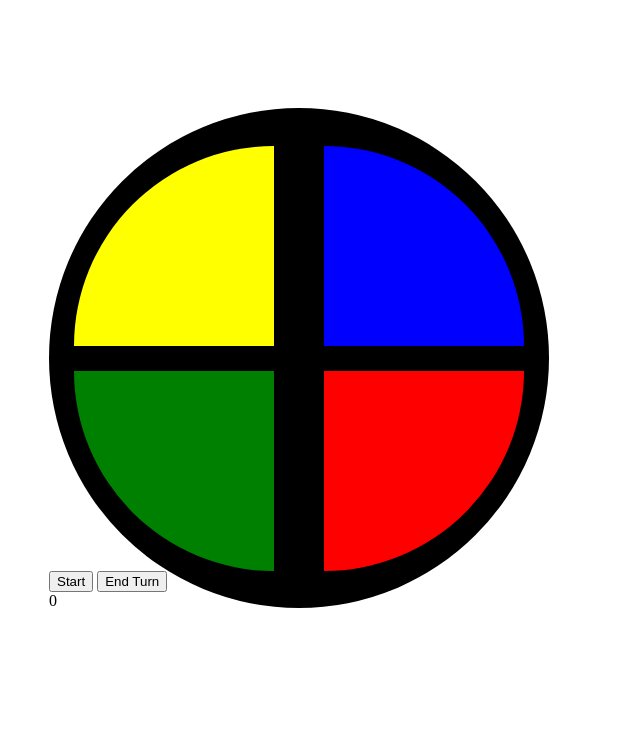
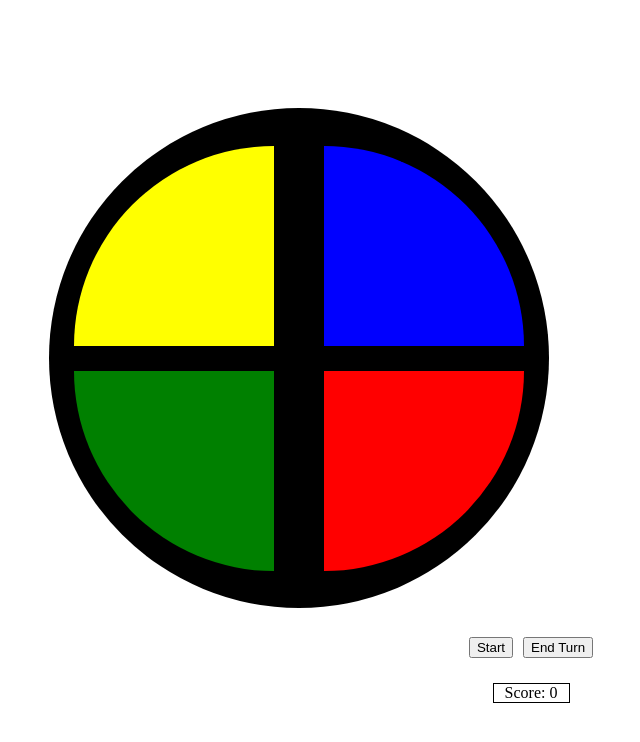
Before and after one commit to codenamequet/simon, a plain HTML site: page index.html in a window 1280 px wide. Shown: the whole page, without its empty margins (109-749 px from the left). Drawn offline with Linux system fonts and the light colour scheme.

Commit message:
new end turn button, scoreboard, and worked on playLastSequence function

```diff
--- a/index.html
+++ b/index.html
@@ -15,10 +15,14 @@
         <section class="red main-buttons"></section>
         <section class="yellow main-buttons"></section>
         <section class="green main-buttons"></section>
-    <button class="start-button">Start</button>
-    <button class="compare-button">End Turn</button>
-    <section class="score">0</section>
     </main>
+    <section class="other">
+        <button class="start-button">Start</button>
+        <button class="compare-button">End Turn</button>
+    </section>
+    <section class="score-board">
+        <section class="score">Score: 0</section>
+    </section>
 
 <script src="script.js"></script>
 </body>
--- a/script.js
+++ b/script.js
@@ -101,11 +101,11 @@ function clickListener() {
 
 clickListener()
 
-// return the last lightSequence
+//return the last lightSequence
 function playLastSequence() {
     for (i = 0; i < game.lightSequence.length; i++) {
-        var reLight = game.lightSequence[i]
-        console.log('this is reLight' + game.lightSequence[i])
+        // var reLight = game.lightSequence[i]
+        // console.log('this is reLight' + game.lightSequence[i])
         var colors = {
              blue: blueButton,
              red:redButton,
@@ -114,19 +114,35 @@ function playLastSequence() {
         }
         //only replays the last light
         function lightUp () {
-            setTimeout(function() {colors[game.lightSequence[0]].style.opacity = '0.5'}, i * 500)
-            setTimeout(function() {colors[game.lightSequence[1]].style.opacity = '0.5'}, i * 500)
-            setTimeout(function() {colors[game.lightSequence[3]].style.opacity = '0.5'}, i * 500)
-            setTimeout(function() {colors[game.lightSequence[2]].style.opacity = '0.5'}, i * 500)
+            setTimeout(function() {colors[game.lightSequence[i]].style.opacity = '0.5'}, i * 1000)
         // colors[game.lightSequence[i]].style.opacity = '0.5'
         }
         lightUp()
-        console.log('the resule of lightUp is ' + lightUp())
+        console.log('the result of lightUp is ' + lightUp())
     }
 }
 
+// var colors = {
+//     blue: blueButton,
+//     red:redButton,
+//     green: greenButton,
+//     yellow: yellowButton
+// }
+
+// function lightUp (x) {
+//    setTimeout(function() {colors[game.lightSequence[x]].style.opacity = '0.5'}, i * 500)
+// }
+
+// function playLastSequence() {
+// for (i = 0; i < game.lightSequence.length; i++) {
+// lightUp(i)
+// console.log('this might be working ' + lightUp())
+// lightsOff()
+// }
+// }
+
 function scoreBoard () {
-    var score = document.getElementsByClassName('score')[0].textContent = game.round
+    var score = document.getElementsByClassName('score')[0].textContent = `Score: ${game.round}`
 }
 
 // scoreBoard()
--- a/style.css
+++ b/style.css
@@ -51,6 +51,22 @@ main {
     margin-left: 25px;
 }
 
-/* .game-button {
-    background: greenyellow
-} */
+.other {
+    display: flex;
+    justify-content: center;
+}
+button {
+    margin: 25px 0;
+}
+.start-button {
+    margin-right: 10px;
+}
+.score-board {
+    display: flex;
+    justify-content: center;
+}
+.score {
+    border: 1px solid black;
+    width: 75px;
+    text-align: center;
+}
```
